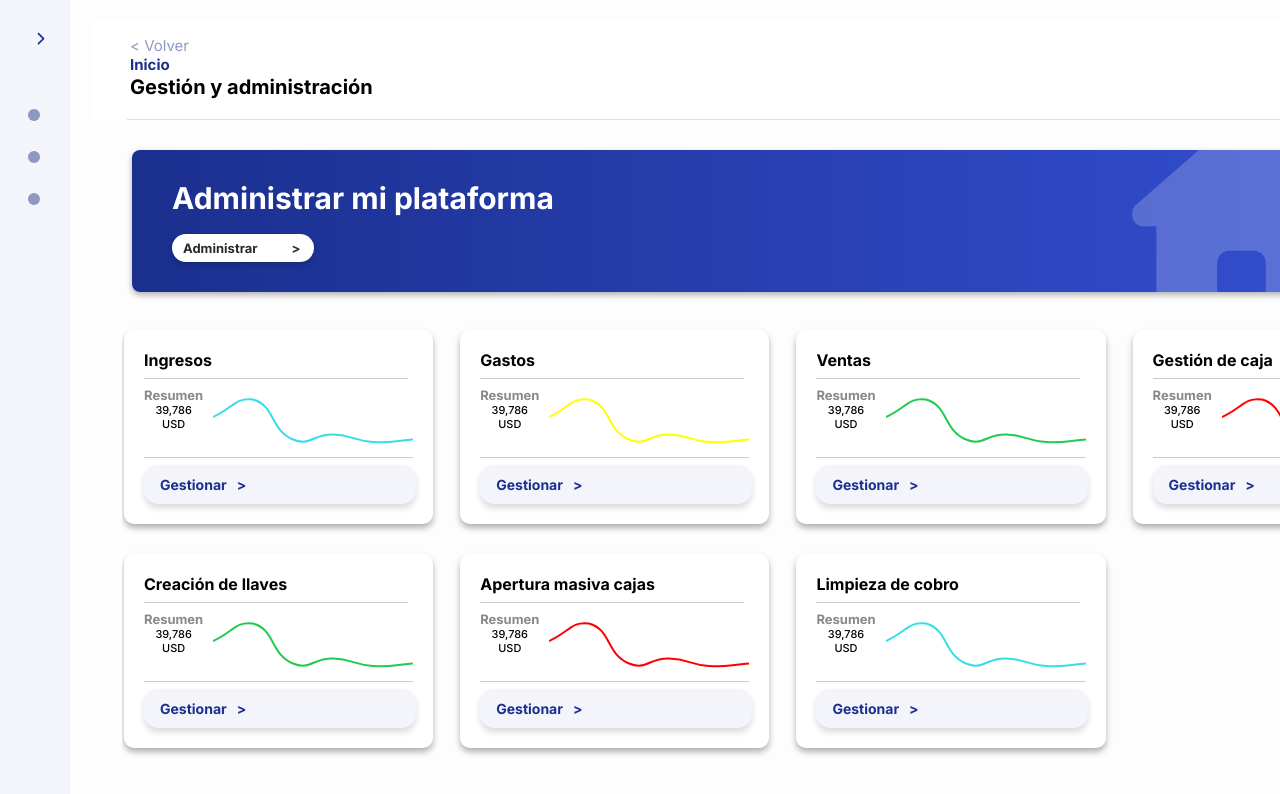
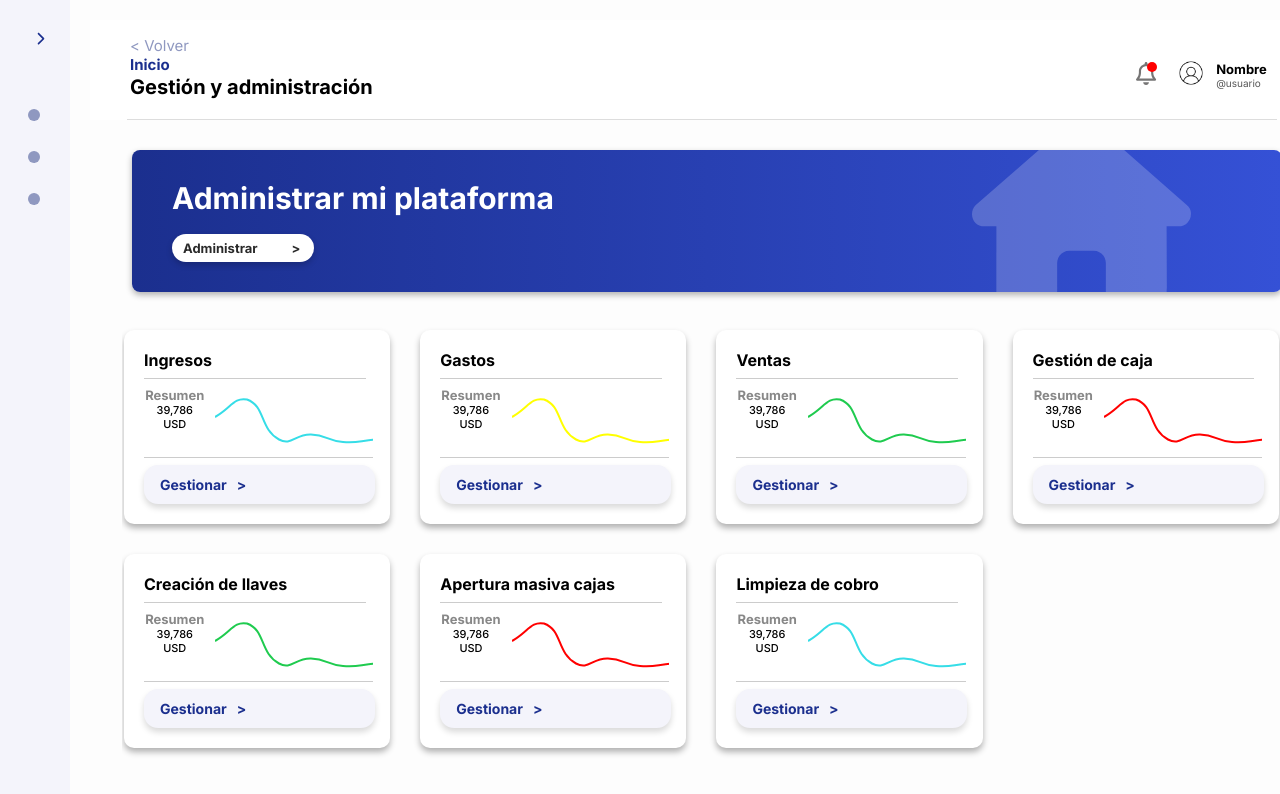
Before and after one commit to dannamayac/ecuadorAppFront, a React (Create React App) app: page /management-administration in a window 1280 px wide. Shown: the top 794 px of the page. Built offline with nearby package versions, Linux system fonts and the light colour scheme.

Commit message:
Se cambian los estilos para organizar desbordamiento de botones

```diff
--- a/src/components/LineChart.js
+++ b/src/components/LineChart.js
@@ -52,7 +52,7 @@ const createLineChart = (borderColor) => {
   };
 
   return (
-    <div style={{ height: '50px', width: '200px' }}>
+    <div style={{ height: '50px', width: '160px' }}>
       <Line data={data} options={options} />
     </div>
   );
--- a/src/styles/ManagementAdministration/ManagementButtonStyles.css
+++ b/src/styles/ManagementAdministration/ManagementButtonStyles.css
@@ -10,6 +10,7 @@
     border: none;
     box-shadow: 0px 4px 6px rgba(0, 0, 0, 0.3);
     height: 100%;
+    width: 100%;
     margin-left: 2px;
     cursor: pointer;
 }
@@ -44,7 +45,9 @@
   }
 
   .chart-container {
-    flex-grow: 1;
+    max-width: 100%; /* Asegúrate de que no exceda el ancho del contenedor */
+    max-height: 100px; /* Puedes ajustar la altura máxima según sea necesario */
+    overflow: hidden; /* Oculta cualquier cosa que se desborde */
   }
 
   .summary-title {
--- a/src/styles/ManagementAdministration/MetricsButtonStyles.css
+++ b/src/styles/ManagementAdministration/MetricsButtonStyles.css
@@ -60,7 +60,7 @@
   display: flex;
   align-items: center;
   justify-content: flex-start;
-  width: 50%;
+  width: 100%;
 }
 
 .summary-container {
```
